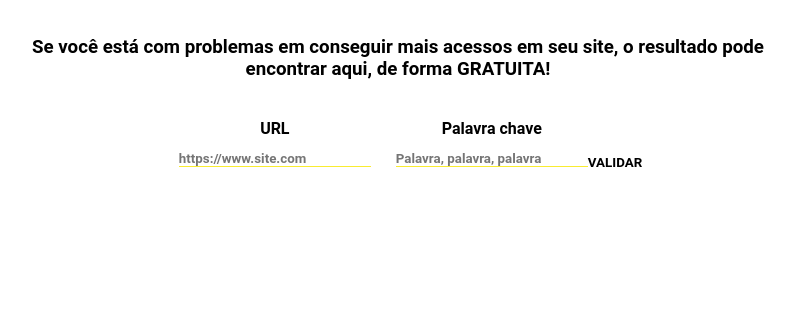
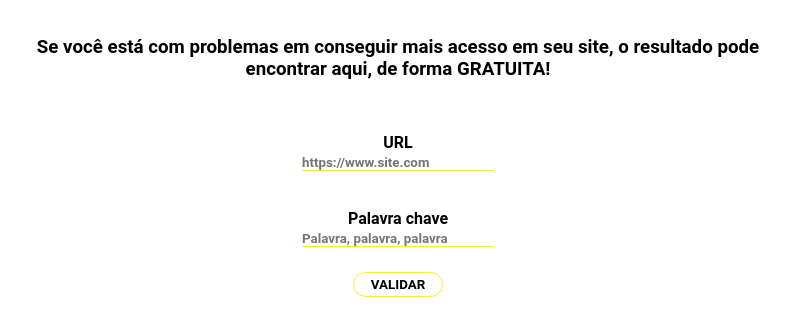
Before and after one commit to GregoreGomes/analiseSEO, a website: page views/index.html in a window 1280 px wide. Shown: the part 104-440 px from the top of the page, without its empty margins (242-1037 px from the left). Drawn offline with nearby package versions, Linux system fonts and the light colour scheme; files that its build step writes are made by us from their sources; files whose address does not match are found by name.

Commit message:
fazer parte visual

```diff
--- a/public/css/style.css
+++ b/public/css/style.css
@@ -13,6 +13,7 @@
   text-align: center;
   flex-wrap: wrap;
 }
+
 .tituloPage{
   padding-bottom: 5%;
 }
@@ -93,14 +94,15 @@
 
 button {
   background-color: transparent;
+  border: 1px solid #f9ec31;
   cursor: pointer;
-  border: none;
-  padding-top: 30px;
+  width: 90px;
+  height: 25px;
+  border-radius: 20px;
 }
 
 input {
   border: 0;
-  margin-left: 25px;
   margin-bottom: 10px;
   border-bottom: 1px solid #f9ec31;
 }
@@ -111,10 +113,7 @@ textarea:focus, input:focus, select:focus {
   background-color: transparent;
 }
 
-p {
-  margin-left: 25px;
-  margin-bottom: 10px;
-}
+
 
 #loader {
   display: none;
@@ -127,9 +126,20 @@ p {
 .form{
   display: flex;
   align-items: center;
+  justify-content: center;
   padding-top: 5%;
+  flex-wrap: wrap;
+}
+.form .input-container{
+  width: 100%;
+  padding: 3%;
 }
 
+.form .enviar{
+  display: flex;
+  align-items: center;
+  justify-content: center;
+}
 
 @keyframes error {
   0% {
--- a/public/js/index.js
+++ b/public/js/index.js
@@ -8,7 +8,7 @@ const lastStepContainer = document.querySelector('#last-step');
 const loaderStep = document.querySelector('#loader');
 
 const VALIDACAO_URL =
-'https://analise-seo-back.digitalbusiness.com.br/validacao';
+'http://localhost:3000/validacao';
 
 // valida titulo, mat tag description, h1 e h2
 
@@ -35,7 +35,7 @@ const printAddress = async() => {
 // valida se ha erros no html
 
 const VERIFY_IF_IS_A_VALID_URL =
-'https://analise-seo-back.digitalbusiness.com.br/respostaW3';
+'http://localhost:3000/respostaW3';
 
 const addressValidator = () =>
     fetch(VERIFY_IF_IS_A_VALID_URL)
--- a/views/index.html
+++ b/views/index.html
@@ -14,7 +14,7 @@
     <div class="container">
         <h1 class="tituloPage">SEO Analyzer</h1>
 
-        <h3>Se você está com problemas em conseguir mais acessos em seu site, o resultado pode encontrar aqui, de forma <strong>GRATUITA</strong>!</h3>
+        <h3>Se você está com problemas em conseguir mais acesso em seu site, o resultado pode encontrar aqui, de forma <strong>GRATUITA</strong>!</h3>
 
         <form class="form">
             <div class="input-container">
```
